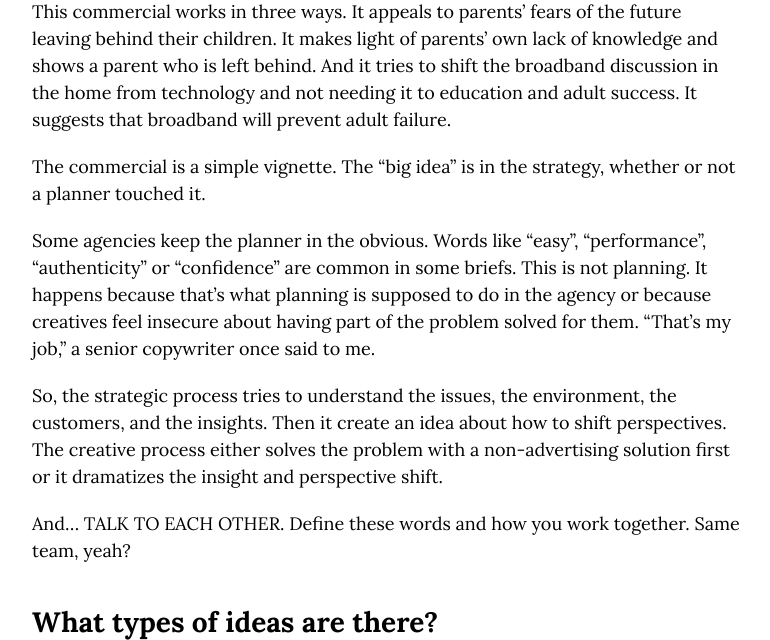
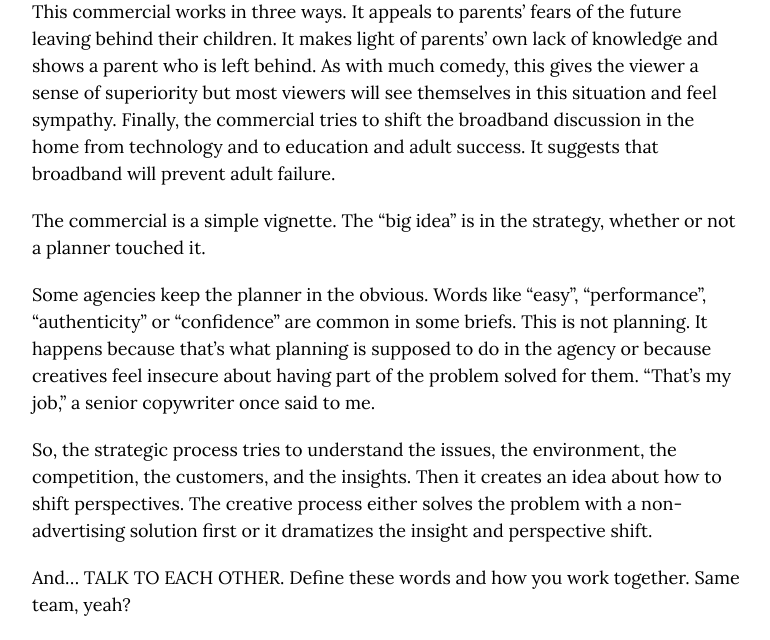
Before and after one commit to markhpollard/markhpollard.github.io, a Jekyll site: the page built from _posts/2018-09-27-how-to-explain-an-idea-a-mega-post.markdown, in a window 1280 px wide and 900 px high, scrolled down 5148 px, cut to the strip 260-900 px from the top of the window. Shown: the whole strip, without its empty margins (254-1024 px from the left). Built offline with Jekyll 4.4.1, drawn with Linux system fonts in a browser that asks for light colours; nearby versions of some CDN libraries.

Commit message:
Updated How To Explain An Idea A Mega Post

```diff
--- a/_posts/2018-09-27-how-to-explain-an-idea-a-mega-post.markdown
+++ b/_posts/2018-09-27-how-to-explain-an-idea-a-mega-post.markdown
@@ -121,13 +121,13 @@ You may have seen the old Telstra Bigpond campaign where the father says Emperor
 [![Telstra Bigpond advertisement](http://img.youtube.com/vi/DvlWQyvEI38/0.jpg)](http://www.youtube.com/watch?v=DvlWQyvEI38 "Telstra Bigpond advertisement")
 
 
-This commercial works in three ways. It appeals to parents’ fears of the future leaving behind their children. It makes light of parents' own lack of knowledge and shows a parent who is left behind. And it tries to shift the broadband discussion in the home from technology and not needing it to education and adult success. It suggests that broadband will prevent adult failure.
+This commercial works in three ways. It appeals to parents’ fears of the future leaving behind their children. It makes light of parents' own lack of knowledge and shows a parent who is left behind. As with much comedy, this gives the viewer a sense of superiority but most viewers will see themselves in this situation and feel sympathy. Finally, the commercial tries to shift the broadband discussion in the home from technology and to education and adult success. It suggests that broadband will prevent adult failure.
 
 The commercial is a simple vignette. The “big idea” is in the strategy, whether or not a planner touched it.
 
 Some agencies keep the planner in the obvious. Words like “easy”, “performance”, “authenticity” or “confidence” are common in some briefs. This is not planning. It happens because that’s what planning is supposed to do in the agency or because creatives feel insecure about having part of the problem solved for them. “That’s my job," a senior copywriter once said to me.
 
-So, the strategic process tries to understand the issues, the environment, the customers, and the insights. Then it create an idea about how to shift perspectives. The creative process either solves the problem with a non-advertising solution first or it dramatizes the insight and perspective shift.
+So, the strategic process tries to understand the issues, the environment, the competition, the customers, and the insights. Then it creates an idea about how to shift perspectives. The creative process either solves the problem with a non-advertising solution first or it dramatizes the insight and perspective shift.
 
 And… TALK TO EACH OTHER. Define these words and how you work together. Same team, yeah?
 
```
